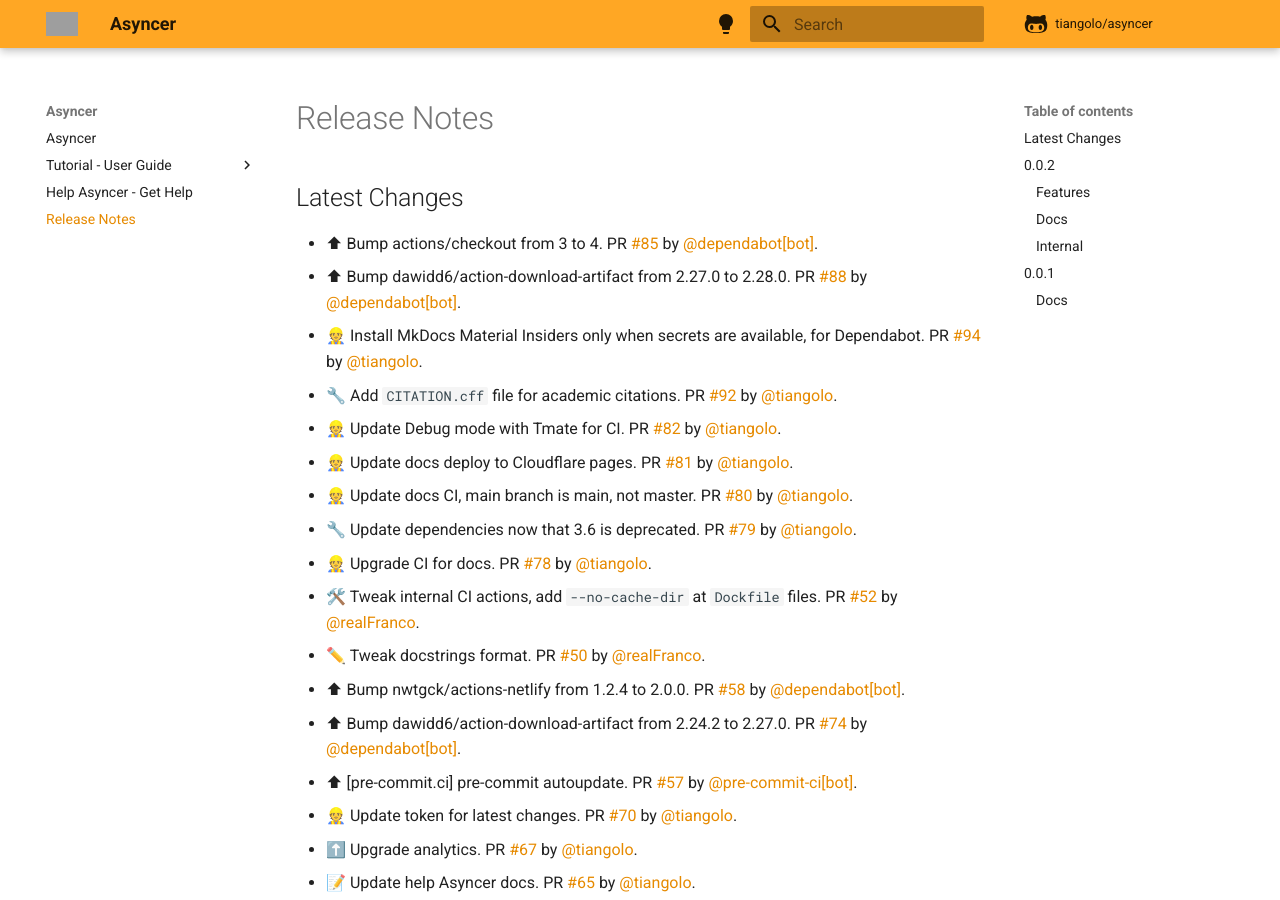
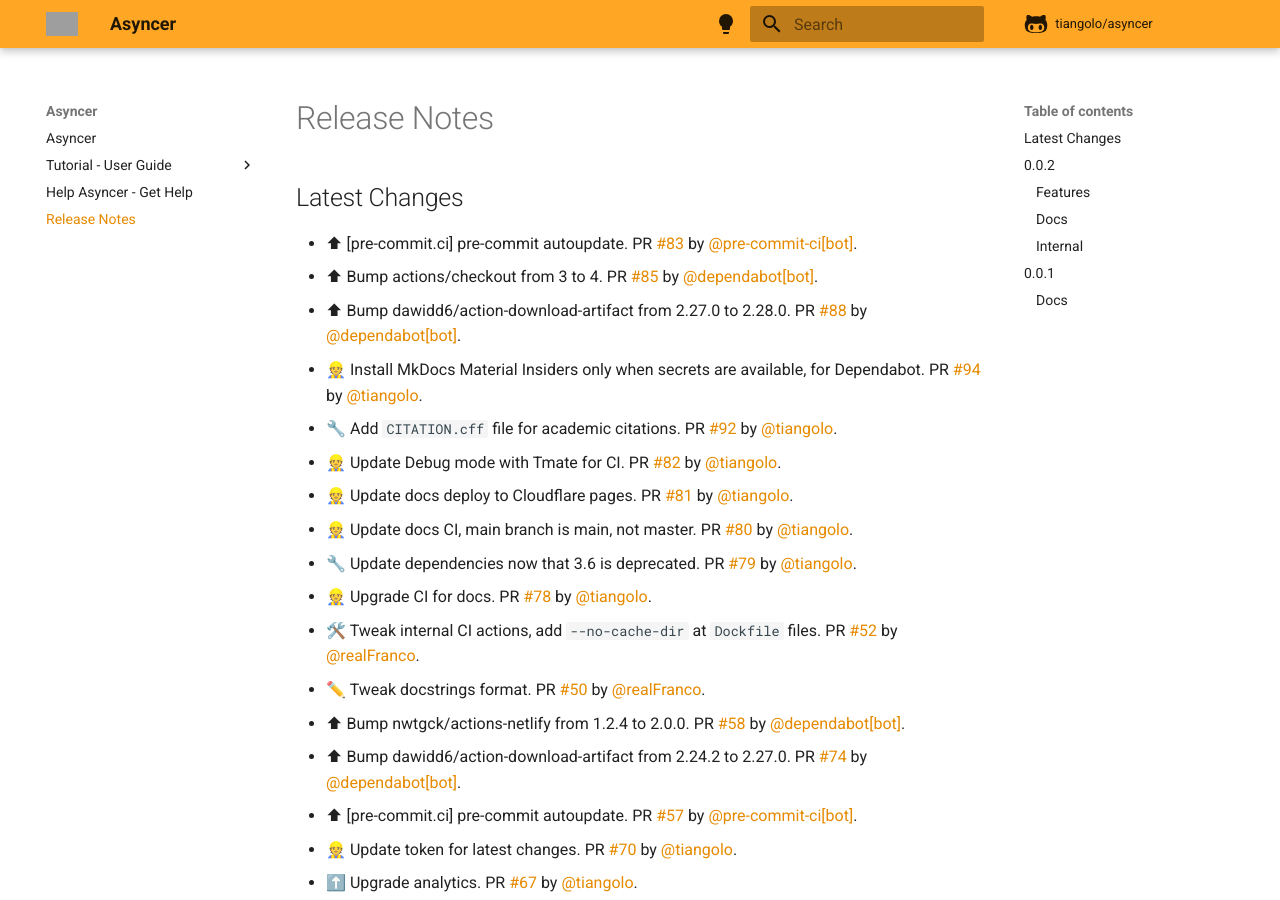
Before and after one commit to fastapi/asyncer, an MkDocs documentation site: the page built from docs/release-notes.md, in a window 1280 px wide and 900 px high. Built offline with MkDocs 1.6.1 and Material for MkDocs 9.7.7, drawn with Linux system fonts in a browser that asks for light colours; comment, search, counter and statistics services are not loaded; grey boxes are pictures that could not be loaded.

Commit message:
📝 Update release notes

```diff
--- a/docs/release-notes.md
+++ b/docs/release-notes.md
@@ -2,6 +2,7 @@
 
 ## Latest Changes
 
+* ⬆ [pre-commit.ci] pre-commit autoupdate. PR [#83](https://github.com/tiangolo/asyncer/pull/83) by [@pre-commit-ci[bot]](https://github.com/apps/pre-commit-ci).
 * ⬆ Bump actions/checkout from 3 to 4. PR [#85](https://github.com/tiangolo/asyncer/pull/85) by [@dependabot[bot]](https://github.com/apps/dependabot).
 * ⬆ Bump dawidd6/action-download-artifact from 2.27.0 to 2.28.0. PR [#88](https://github.com/tiangolo/asyncer/pull/88) by [@dependabot[bot]](https://github.com/apps/dependabot).
 * 👷 Install MkDocs Material Insiders only when secrets are available, for Dependabot. PR [#94](https://github.com/tiangolo/asyncer/pull/94) by [@tiangolo](https://github.com/tiangolo).
```
